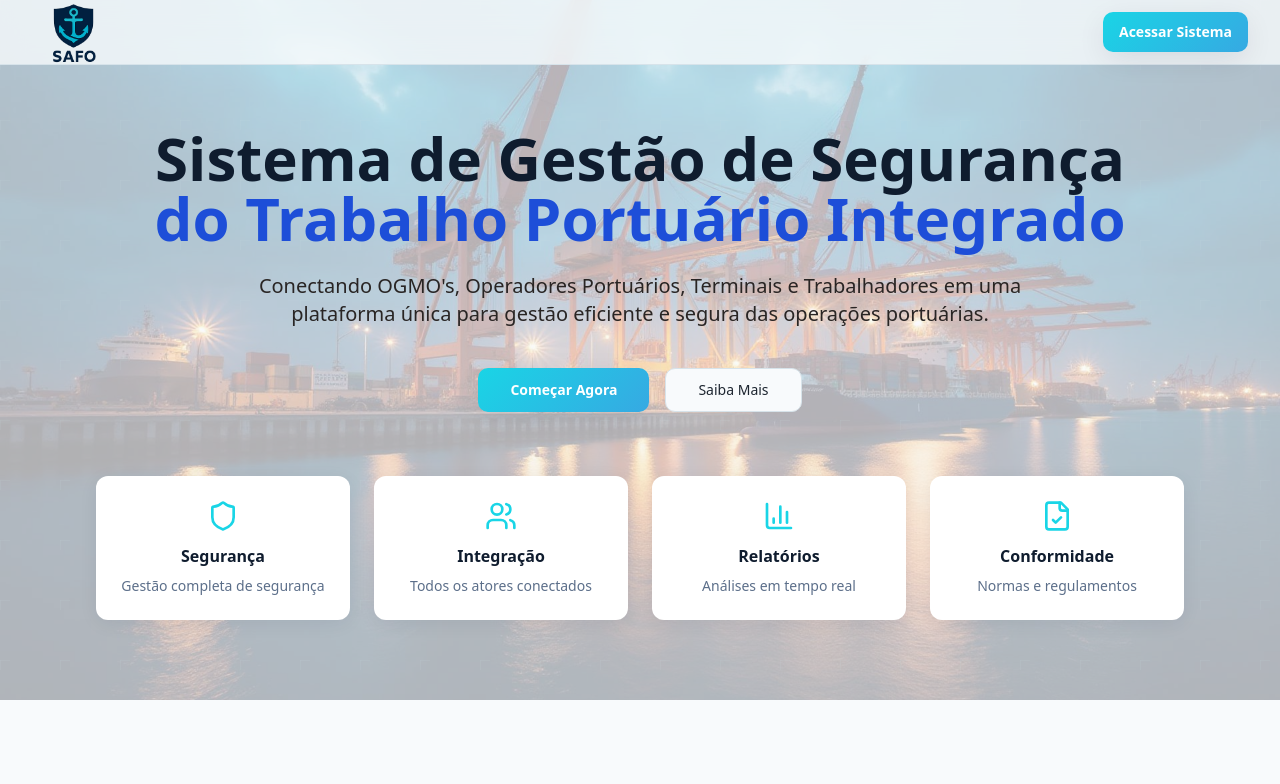
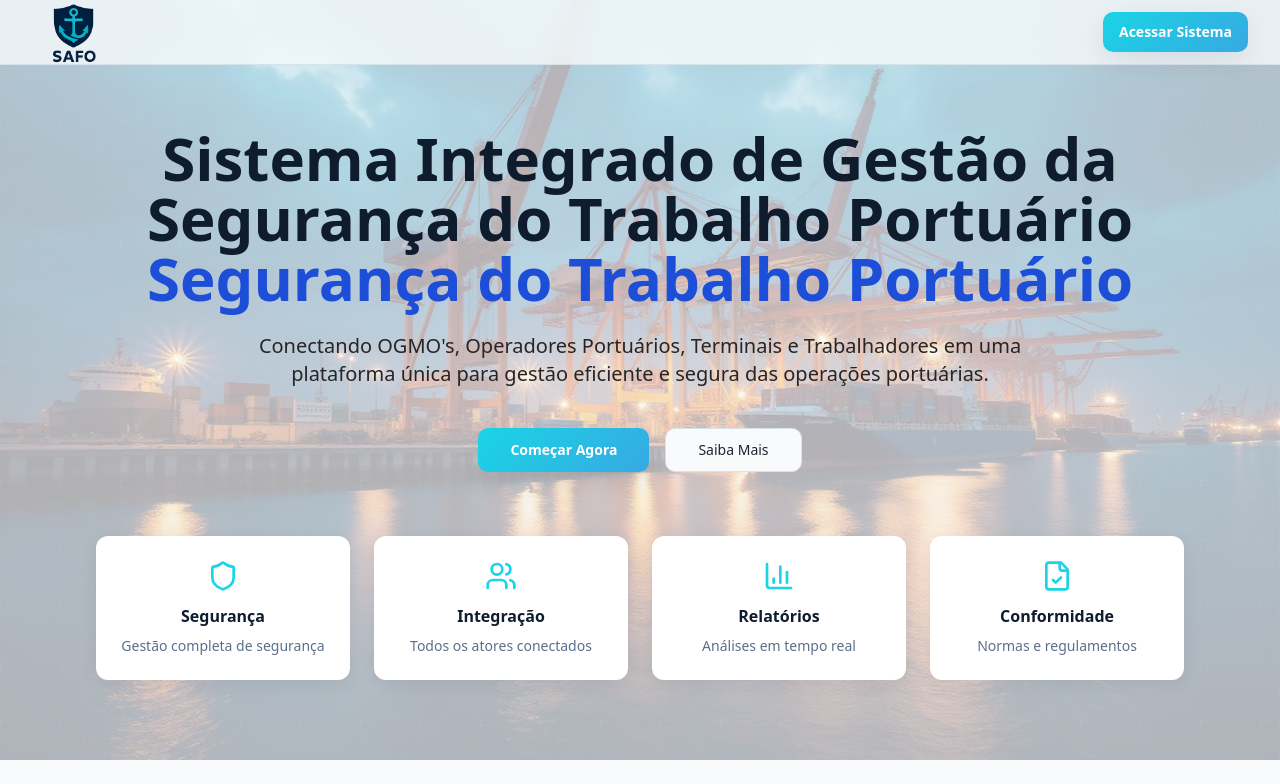
Before and after one commit to andreguzzo/safo-seguranca-integrada, a React (Vite) app: page / in a window 1280 px wide. Shown: the top 784 px of the page. Built offline with nearby package versions, Linux system fonts and the light colour scheme; the HTML template or start-up script is replaced by a standard one.

Commit message:
Visual edit in Lovable
Edited UI in Lovable

```diff
--- a/src/components/Hero.tsx
+++ b/src/components/Hero.tsx
@@ -33,9 +33,10 @@ export const Hero = () => {
       <div className="container mx-auto max-w-6xl relative z-10">
         <div className="text-center">
           <h1 className="text-4xl sm:text-5xl lg:text-6xl font-bold text-primary mb-6">
-            Sistema de Gestão de Segurança
+            Sistema Integrado de Gestão da
+Segurança do Trabalho Portuário
             <br />
-            <span className="text-blue-700">do Trabalho Portuário Integrado</span>
+            <span className="text-blue-700">Segurança do Trabalho Portuário</span>
           </h1>
           <p className="text-lg sm:text-xl max-w-3xl mx-auto mb-10 text-stone-800">
             Conectando OGMO's, Operadores Portuários, Terminais e Trabalhadores em uma plataforma única para gestão eficiente e segura das operações portuárias.
```
